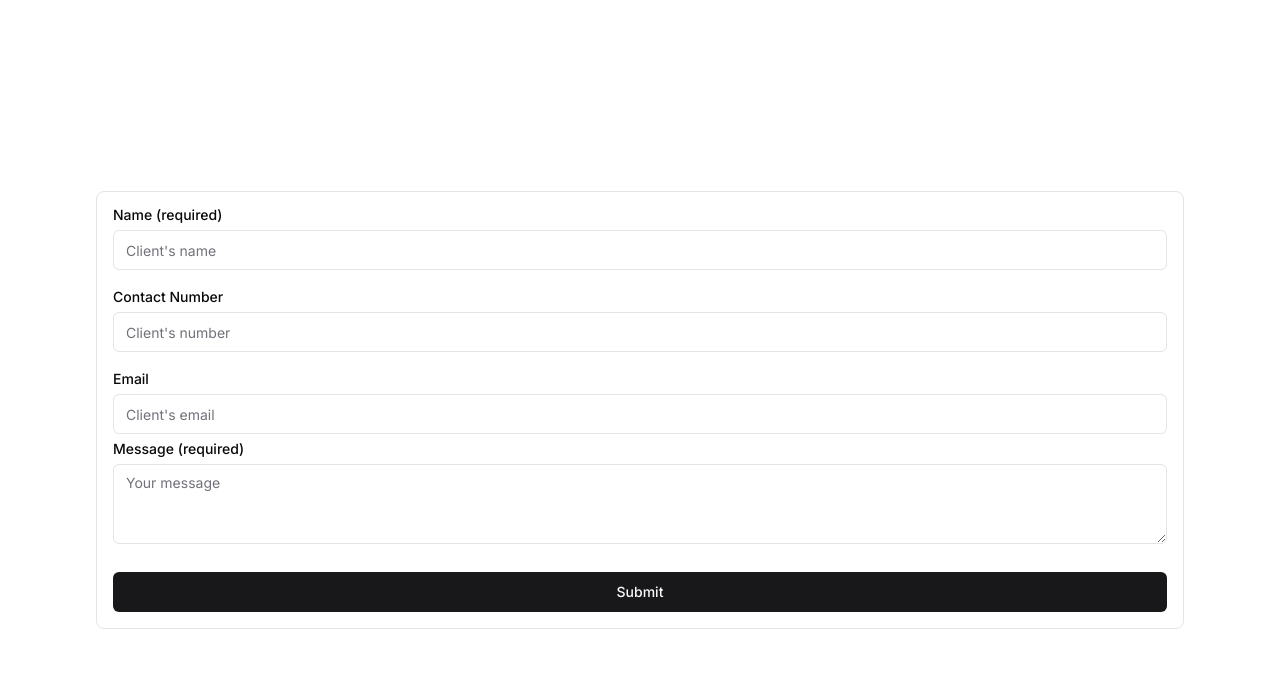
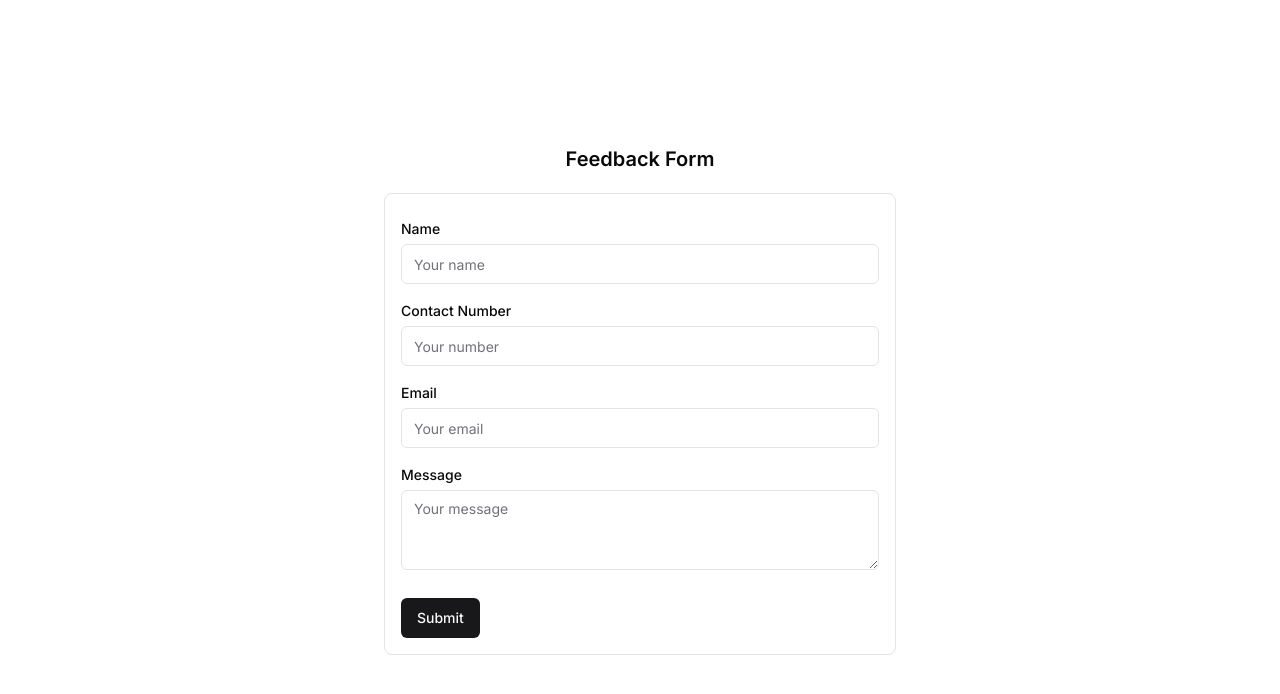
Before and after one commit to trace2798/resend_shadcn_contact_form, a Next.js app: page / in a window 1280 px wide. Shown: the top 694 px of the page. Built offline with nearby package versions, Linux system fonts and the light colour scheme.

Commit message:
slight change

```diff
--- a/app/api/email/route.ts
+++ b/app/api/email/route.ts
@@ -16,6 +16,12 @@ export async function POST(req: Request) {
     }
     if (!message) {
       return new NextResponse("Message is required", { status: 400 });
+    }
+    if (!name) {
+      return new NextResponse("Name is required", { status: 400 });
+    }
+    if (!number) {
+      return new NextResponse("Number is required", { status: 400 });
     }
 
     const data = await resend.emails.send({
--- a/app/page.tsx
+++ b/app/page.tsx
@@ -1,9 +1,9 @@
 import { ContactForm } from "@/components/contact-form";
-import Image from "next/image";
 
 export default function Home() {
   return (
-    <main className="flex min-h-screen flex-col items-center justify-center p-24">
+    <main className="flex min-h-screen flex-col items-center justify-center p-5">
+      <h1 className="text-xl font-semibold">Feedback Form</h1>
       <ContactForm />
     </main>
   );
--- a/components/HoverContentComponent.tsx
+++ /dev/null
@@ -1,20 +0,0 @@
-import React from "react";
-
-interface HoverContentComponentProps {
-  type: string;
-
-}
-
-export const HoverContentComponent: React.FC<HoverContentComponentProps> = ({
-  type,
-
-}) => {
-  return (
-    <div className="text-left">
-      <p className="py-2">
-        <span className="text-zinc-700 dark:text-neutral-400">{type}</span>
-      </p>
-
-    </div>
-  );
-};
--- a/components/contact-form.tsx
+++ b/components/contact-form.tsx
@@ -1,24 +1,20 @@
 "use client";
 import { Button } from "@/components/ui/button";
 import { Input } from "@/components/ui/input";
-import { Label } from "@/components/ui/label";
 import { zodResolver } from "@hookform/resolvers/zod";
 import axios from "axios";
+import { useParams, useRouter } from "next/navigation";
 import { useState } from "react";
 import { SubmitHandler, useForm } from "react-hook-form";
 import * as z from "zod";
-import { HoverContentComponent } from "./HoverContentComponent";
 import {
   Form,
   FormControl,
-  FormDescription,
   FormField,
   FormItem,
   FormLabel,
   FormMessage,
 } from "./ui/form";
-import { HoverCard, HoverCardContent, HoverCardTrigger } from "./ui/hover-card";
-import { useParams, useRouter } from "next/navigation";
 import { Textarea } from "./ui/textarea";
 import { useToast } from "./ui/use-toast";
 
@@ -54,15 +50,15 @@ export const ContactForm: React.FC<ContactFormProps> = ({}) => {
       await axios.post(`/api/email`, values);
       form.reset();
       toast({
-        title: "Client Data Added",
-        description: "Client Data Successfully Added",
+        title: "Feedback successfully send",
+        description: "We will contact you back as soon as possible.",
         variant: "default",
       });
       router.refresh();
     } catch (error) {
       console.error(error);
       toast({
-        title: "Failed to submit data",
+        title: "Failed to send information",
         description: "Make sure all fields are filled up.",
         variant: "destructive",
       });
@@ -75,100 +71,48 @@ export const ContactForm: React.FC<ContactFormProps> = ({}) => {
     <Form {...form}>
       <form
         onSubmit={form.handleSubmit(onSubmit)}
-        className="flex flex-col w-full grid-cols-12 gap-2 px-2 py-4 mt-5 border rounded-lg md:px-4 focus-within:shadow-sm"
+        className="flex flex-col w-full grid-cols-12 gap-2 px-2 py-4 mt-5 border rounded-lg md:px-4 focus-within:shadow-sm max-w-lg"
       >
-        <HoverCard openDelay={200}>
-          <HoverCardTrigger asChild>
-            <Label htmlFor="summarize" className="text-left w-fit">
-              Name (required)
-            </Label>
-          </HoverCardTrigger>
-          <HoverCardContent
-            align="start"
-            className="w-[260px] text-sm"
-            side="left"
-          >
-            <HoverContentComponent type="Name of the Client" />
-          </HoverCardContent>
-        </HoverCard>
+        <FormLabel className="mt-3">Name</FormLabel>
         <FormField
           control={form.control}
           name="name"
           render={({ field }) => (
             <FormItem>
               <FormControl>
-                <Input placeholder="Client's name" {...field} />
+                <Input placeholder="Your name" {...field} />
               </FormControl>
               <FormMessage />
             </FormItem>
           )}
         />
-        <HoverCard openDelay={200}>
-          <HoverCardTrigger asChild>
-            <Label htmlFor="summarize" className="mt-3 text-left w-fit">
-              Contact Number
-            </Label>
-          </HoverCardTrigger>
-          <HoverCardContent
-            align="start"
-            className="w-[260px] text-sm"
-            side="left"
-          >
-            <HoverContentComponent type="Contact Number for Client" />
-          </HoverCardContent>
-        </HoverCard>
+        <FormLabel className="mt-3">Contact Number</FormLabel>
         <FormField
           control={form.control}
           name="number"
           render={({ field }) => (
             <FormItem>
               <FormControl>
-                <Input placeholder="Client's number" {...field} />
+                <Input placeholder="Your number" {...field} />
               </FormControl>
               <FormMessage />
             </FormItem>
           )}
         />
-        <HoverCard openDelay={200}>
-          <HoverCardTrigger asChild>
-            <Label htmlFor="summarize" className="mt-3 text-left w-fit">
-              Email
-            </Label>
-          </HoverCardTrigger>
-          <HoverCardContent
-            align="start"
-            className="w-[260px] text-sm"
-            side="left"
-          >
-            <HoverContentComponent type="Client's email, in case of minor their parents." />
-          </HoverCardContent>
-        </HoverCard>
+        <FormLabel className="mt-3">Email</FormLabel>
         <FormField
           control={form.control}
           name="email"
           render={({ field }) => (
             <FormItem>
               <FormControl>
-                <Input placeholder="Client's email" {...field} />
+                <Input placeholder="Your email" {...field} />
               </FormControl>
               <FormMessage />
             </FormItem>
           )}
         />
-        <HoverCard openDelay={200}>
-          <HoverCardTrigger asChild>
-            <Label htmlFor="address" className="text-left w-fit">
-              Message (required)
-            </Label>
-          </HoverCardTrigger>
-          <HoverCardContent
-            align="start"
-            className="w-[260px] text-sm"
-            side="left"
-          >
-            <HoverContentComponent type="Address of the Client" />
-          </HoverCardContent>
-        </HoverCard>
+        <FormLabel className="mt-3">Message</FormLabel>
         <FormField
           control={form.control}
           name="message"
@@ -182,7 +126,7 @@ export const ContactForm: React.FC<ContactFormProps> = ({}) => {
           )}
         />
 
-        <Button type="submit" className="mt-5" disabled={isLoading}>
+        <Button type="submit" className="mt-5 w-fit" disabled={isLoading}>
           Submit
         </Button>
       </form>
--- a/components/ui/hover-card.tsx
+++ /dev/null
@@ -1,29 +0,0 @@
-"use client"
-
-import * as React from "react"
-import * as HoverCardPrimitive from "@radix-ui/react-hover-card"
-
-import { cn } from "@/lib/utils"
-
-const HoverCard = HoverCardPrimitive.Root
-
-const HoverCardTrigger = HoverCardPrimitive.Trigger
-
-const HoverCardContent = React.forwardRef<
-  React.ElementRef<typeof HoverCardPrimitive.Content>,
-  React.ComponentPropsWithoutRef<typeof HoverCardPrimitive.Content>
->(({ className, align = "center", sideOffset = 4, ...props }, ref) => (
-  <HoverCardPrimitive.Content
-    ref={ref}
-    align={align}
-    sideOffset={sideOffset}
-    className={cn(
-      "z-50 w-64 rounded-md border bg-popover p-4 text-popover-foreground shadow-md outline-none data-[state=open]:animate-in data-[state=closed]:animate-out data-[state=closed]:fade-out-0 data-[state=open]:fade-in-0 data-[state=closed]:zoom-out-95 data-[state=open]:zoom-in-95 data-[side=bottom]:slide-in-from-top-2 data-[side=left]:slide-in-from-right-2 data-[side=right]:slide-in-from-left-2 data-[side=top]:slide-in-from-bottom-2",
-      className
-    )}
-    {...props}
-  />
-))
-HoverCardContent.displayName = HoverCardPrimitive.Content.displayName
-
-export { HoverCard, HoverCardTrigger, HoverCardContent }
--- a/package.json
+++ b/package.json
@@ -11,7 +11,6 @@
   "dependencies": {
     "@hookform/resolvers": "^3.3.0",
     "@radix-ui/react-dropdown-menu": "^2.0.5",
-    "@radix-ui/react-hover-card": "^1.0.6",
     "@radix-ui/react-label": "^2.0.2",
     "@radix-ui/react-slot": "^1.0.2",
     "@radix-ui/react-switch": "^1.0.3",
```
Also changed, not shown: 1 other file (tests, documents, lock files or other folders).
